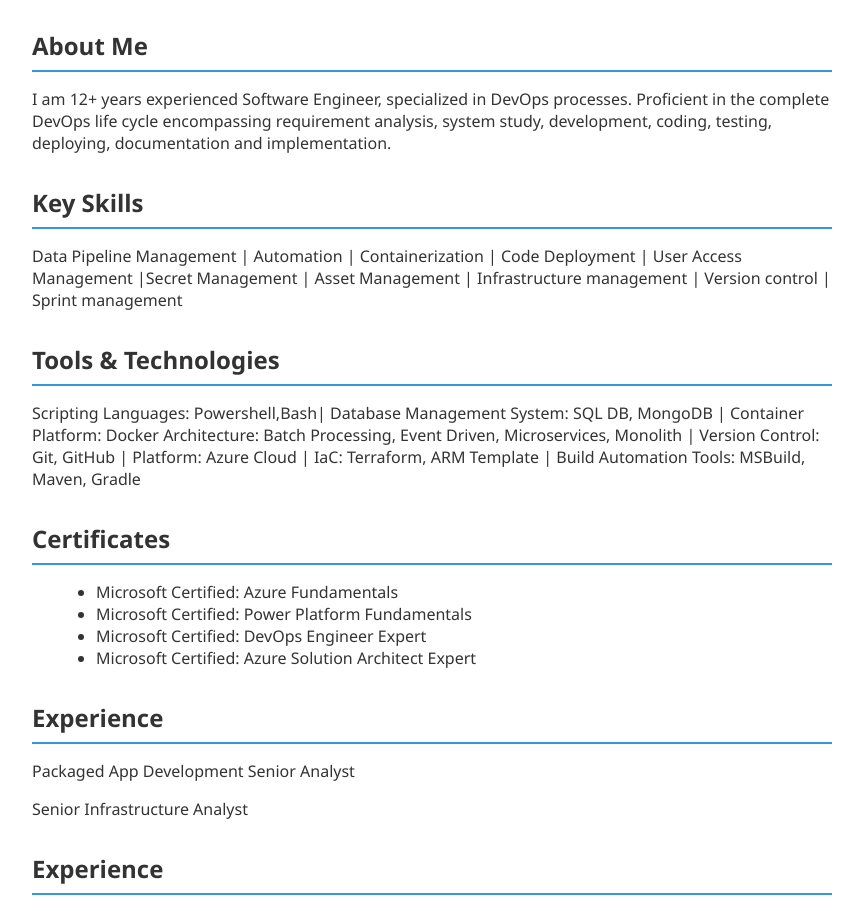
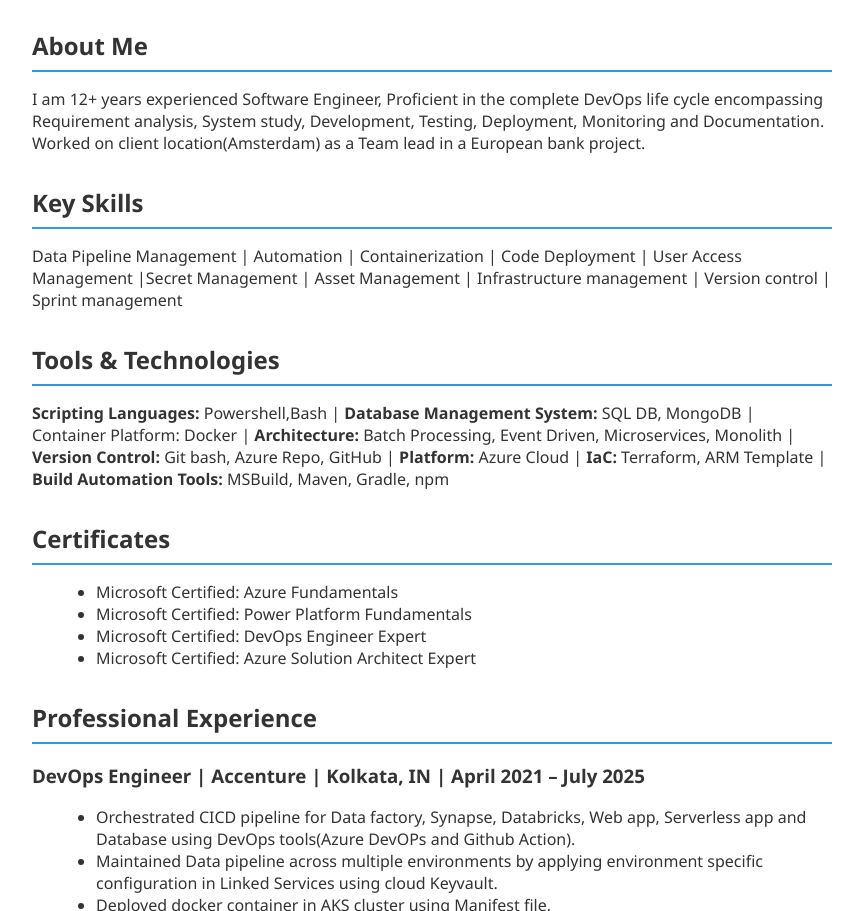
Before and after one commit to VivekAnandDevOps/VAnand, a plain HTML site: page index.html in a window 1280 px wide. Shown: the part 240-1151 px from the top of the page, without its empty margins (208-1071 px from the left). Drawn offline with Linux system fonts and the light colour scheme.

Commit message:
cosmetic

```diff
--- a/index.html
+++ b/index.html
@@ -9,7 +9,7 @@
 <body>
   <div class="container">
     <div class="profile">
-      <img src="images/profile1.jpg" alt="Your Name" />
+      <img src="images/profile1.jpg" alt="Vivek" />
       <div class="info">
         <h1>Vivek Anand</h1>
         <p>DevOps Engineer · SRE</p>
@@ -20,7 +20,7 @@
 
     <section>
       <h2>About Me</h2>
-      <p>I am 12+ years experienced Software Engineer, specialized in DevOps processes. Proficient in the complete DevOps life cycle encompassing requirement analysis, system study, development, coding, testing, deploying, documentation and implementation.</p>
+      <p>I am 12+ years experienced Software Engineer, Proficient in the complete DevOps life cycle encompassing Requirement analysis, System study, Development, Testing, Deployment, Monitoring and Documentation. Worked on client location(Amsterdam) as a Team lead in a European bank project.</p>
     </section>
 
     <section>
@@ -30,7 +30,7 @@
 
     <section>
       <h2>Tools & Technologies</h2>
-      <p>Scripting Languages: Powershell,Bash| Database Management System: SQL DB, MongoDB | Container Platform: Docker Architecture: Batch Processing, Event Driven, Microservices, Monolith | Version Control: Git, GitHub | Platform: Azure Cloud | IaC: Terraform, ARM Template | Build Automation Tools: MSBuild, Maven, Gradle</p>
+      <p><b>Scripting Languages:</b> Powershell,Bash | <b>Database Management System:</b> SQL DB, MongoDB | <b></b>Container Platform:</b> Docker | <b>Architecture:</b> Batch Processing, Event Driven, Microservices, Monolith | <b>Version Control:</b> Git bash, Azure Repo, GitHub | <b>Platform:</b> Azure Cloud | <b>IaC:</b> Terraform, ARM Template | <b>Build Automation Tools:</b> MSBuild, Maven, Gradle, npm </p>
     </section>
 
     <section>
@@ -44,13 +44,7 @@
     </section>
 
     <section>
-      <h2>Experience</h2>
-      <p>Packaged App Development Senior Analyst </p>
-      <p>Senior Infrastructure Analyst </p>
-    </section>
-
-    <section>
-      <h2>Experience </h2>
+      <h2>Professional Experience </h2>
       <h3>DevOps Engineer | Accenture | Kolkata, IN | April 2021 – July 2025</h3>
       <ul>
         <li>Orchestrated CICD pipeline for Data factory, Synapse, Databricks, Web app, Serverless app and Database using DevOps tools(Azure DevOPs and Github Action).</li>
@@ -94,7 +88,7 @@ of records like cost center, department, location etc. and Increases productivit
     </section>
 
     <section>
-      <h2>Experience</h2>
+      <h2>Project Executed</h2>
       <h3>Eyewear Company Project (US) | 16 Months | DevOps Engineer</h3>
       <ul>
         <li>The project deals with eyewares and eyewear insurance.</li>
```
